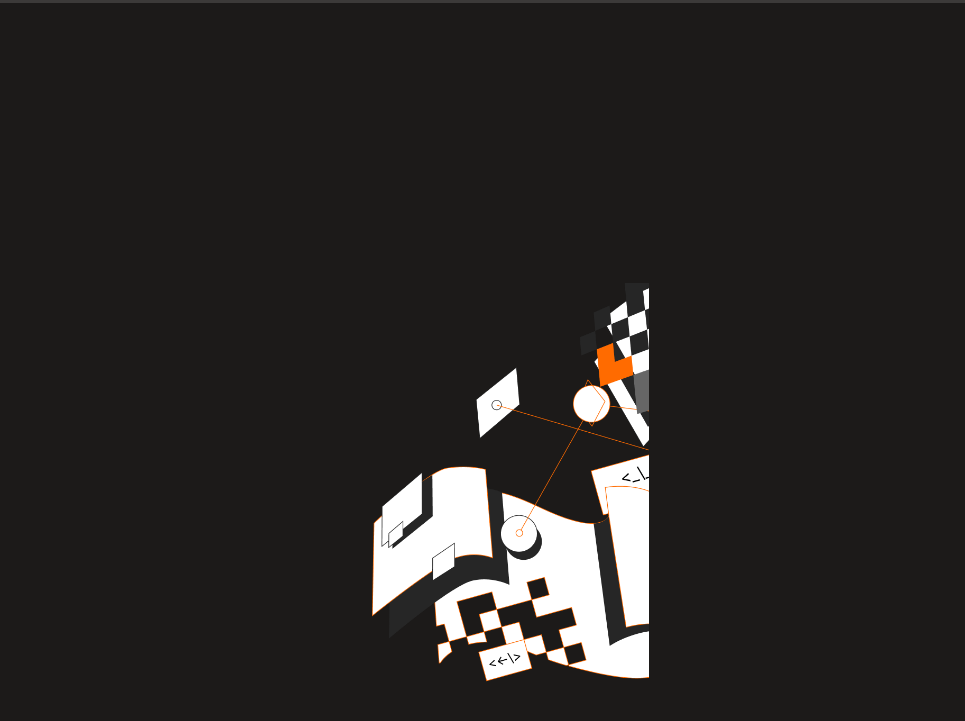
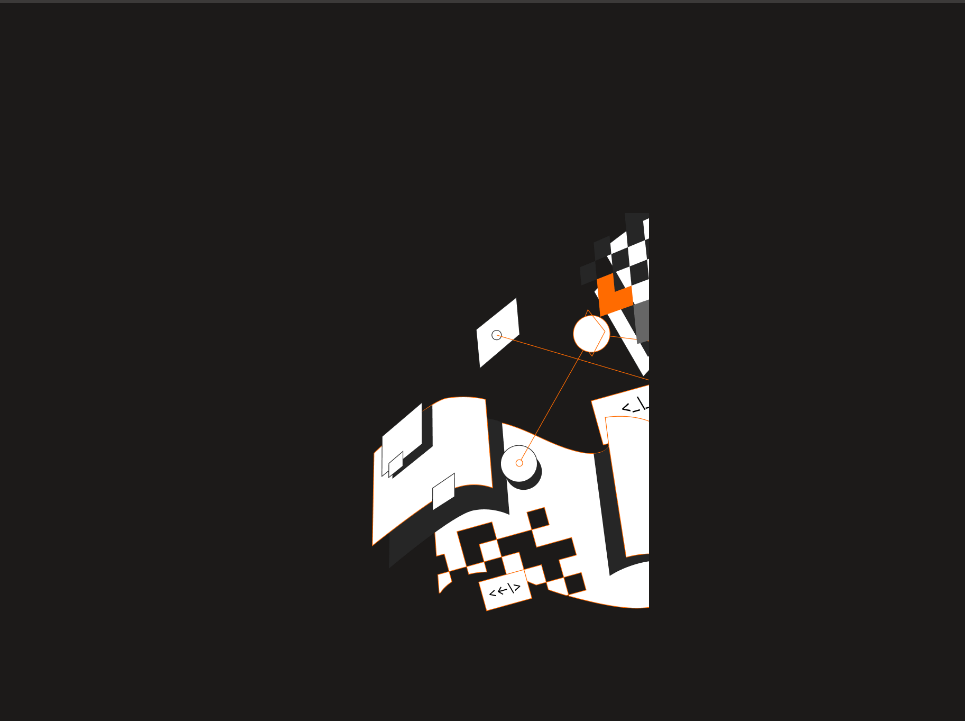
Before and after one commit to mhamedGd/Portfolio-Folks, a website: page index.html in a window 1280 px wide. Shown: the part 37-758 px from the top of the page, 315-1280 px from the left. Drawn offline with Linux system fonts and the light colour scheme.

Commit message:
Change background-image y-position

```diff
--- a/style.css
+++ b/style.css
@@ -38,7 +38,7 @@ body {
   background-image: url("rsc/images/Illustration-header.png");
   background-repeat: no-repeat;
   background-size: 350px;
-  background-position: 48vw 40vh;
+  background-position: 48vw 250px;
 }
 
 .headline-background-img {
```
